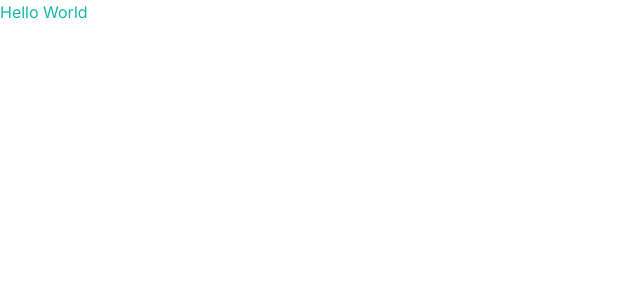
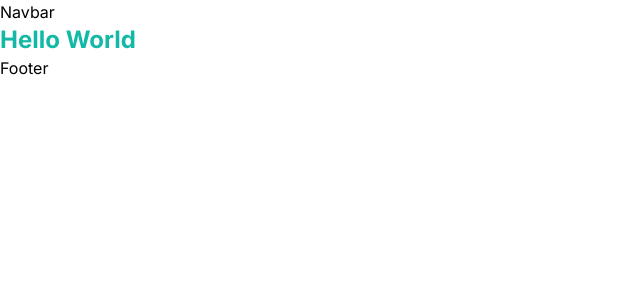
Before and after one commit to shoshana-levitt/travel-app-nextjs-tailwind, a Next.js app: page / in a window 1280 px wide. Shown: the top 300 px of the page, without its empty margins (0-640 px from the left). Built offline with nearby package versions, Linux system fonts and the light colour scheme.

Commit message:
add Navbar and Footer

```diff
--- a/app/layout.tsx
+++ b/app/layout.tsx
@@ -1,22 +1,25 @@
-import type { Metadata } from 'next'
-import { Inter } from 'next/font/google'
-import './globals.css'
-
-const inter = Inter({ subsets: ['latin'] })
+import type { Metadata } from "next";
+import "./globals.css";
+import Navbar from "@/components/Navbar";
+import Footer from "@/components/Footer";
 
 export const metadata: Metadata = {
-  title: 'Create Next App',
-  description: 'Generated by create next app',
-}
+  title: "Travel",
+  description: "Travel UI/UX App for Camping",
+};
 
 export default function RootLayout({
   children,
 }: {
-  children: React.ReactNode
+  children: React.ReactNode;
 }) {
   return (
     <html lang="en">
-      <body className={inter.className}>{children}</body>
+      <body>
+        <Navbar />
+        <main className="relative overflow-hidden">{children}</main>
+        <Footer />
+      </body>
     </html>
-  )
+  );
 }
--- a/app/page.tsx
+++ b/app/page.tsx
@@ -1,5 +1,3 @@
-import Image from "next/image";
-
 export default function Home() {
-  return <h1 className="text-bold text-teal-500">Hello World</h1>;
+  return <h1 className="font-bold text-teal-500 text-2xl">Hello World</h1>;
 }
--- /dev/null
+++ b/components/Footer.tsx
@@ -0,0 +1,7 @@
+import React from "react";
+
+const Footer = () => {
+  return <div>Footer</div>;
+};
+
+export default Footer;
--- /dev/null
+++ b/components/Navbar.tsx
@@ -0,0 +1,5 @@
+const Navbar = () => {
+  return <div>Navbar</div>;
+};
+
+export default Navbar;
--- a/tailwind.config.ts
+++ b/tailwind.config.ts
@@ -1,20 +1,53 @@
-import type { Config } from 'tailwindcss'
-
-const config: Config = {
+/** @type {import('tailwindcss').Config} */
+module.exports = {
   content: [
-    './pages/**/*.{js,ts,jsx,tsx,mdx}',
-    './components/**/*.{js,ts,jsx,tsx,mdx}',
-    './app/**/*.{js,ts,jsx,tsx,mdx}',
+    "./pages/**/*.{js,ts,jsx,tsx,mdx}",
+    "./components/**/*.{js,ts,jsx,tsx,mdx}",
+    "./app/**/*.{js,ts,jsx,tsx,mdx}",
   ],
   theme: {
     extend: {
+      colors: {
+        green: {
+          50: "#30AF5B",
+          90: "#292C27",
+        },
+        gray: {
+          10: "#EEEEEE",
+          20: "#A2A2A2",
+          30: "#7B7B7B",
+          50: "#585858",
+          90: "#141414",
+        },
+        orange: {
+          50: "#FF814C",
+        },
+        blue: {
+          70: "#021639",
+        },
+        yellow: {
+          50: "#FEC601",
+        },
+      },
       backgroundImage: {
-        'gradient-radial': 'radial-gradient(var(--tw-gradient-stops))',
-        'gradient-conic':
-          'conic-gradient(from 180deg at 50% 50%, var(--tw-gradient-stops))',
+        "bg-img-1": "url('/img-1.png')",
+        "bg-img-2": "url('/img-2.png')",
+        "feature-bg": "url('/feature-bg.png')",
+        pattern: "url('/pattern.png')",
+        "pattern-2": "url('/pattern-bg.png')",
+      },
+      screens: {
+        xs: "400px",
+        "3xl": "1680px",
+        "4xl": "2200px",
+      },
+      maxWidth: {
+        "10xl": "1512px",
+      },
+      borderRadius: {
+        "5xl": "40px",
       },
     },
   },
   plugins: [],
-}
-export default config
+};
```
